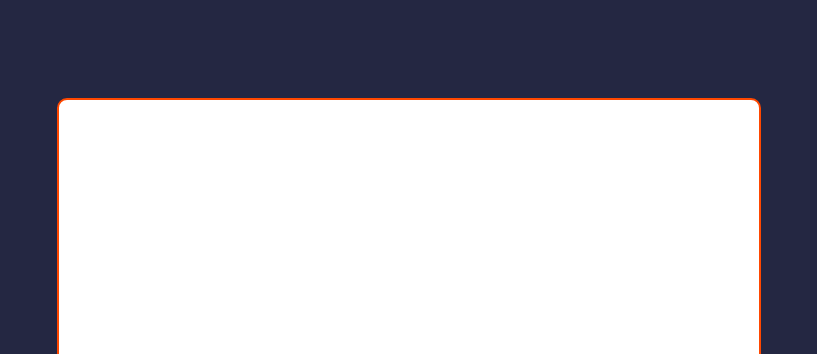
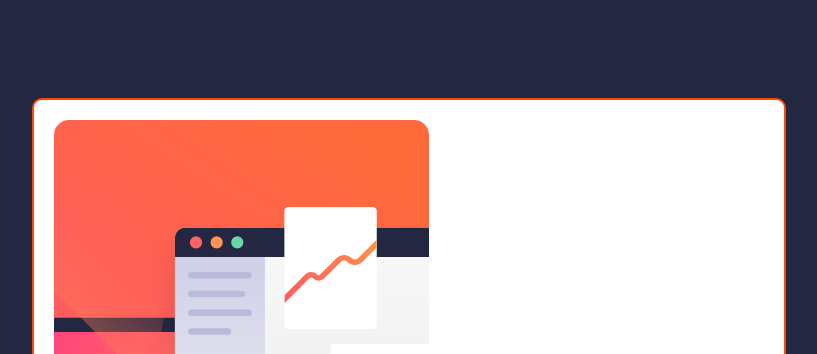
Before and after one commit to dineshsutihar/NewsletterSignUpForm, a plain HTML site: page index.html in a window 1280 px wide. Shown: the top 354 px of the page, without its empty margins (231-1048 px from the left). Drawn offline with Linux system fonts and the light colour scheme.

Commit message:
Update style.css with responsive design changes

```diff
--- a/style.css
+++ b/style.css
@@ -129,9 +129,9 @@ footer {
   .mobile_img {
     display: none;
   }
-  .desktop_img {
+  /* .desktop_img {
     display: none;
-  }
+  } */
   .container {
     background-color: hsl(234, 29%, 20%);
     width: 100vw;
@@ -139,7 +139,7 @@ footer {
   }
   .screen1 {
     background-color: hsl(0, 0%, 100%);
-    width: 700px;
+    width: 750px;
     height: 600px;
     border: 2px solid hsl(17, 100%, 50%);
     border-radius: 10px;
@@ -149,7 +149,11 @@ footer {
     position: relative; /* Add this line */
   }
   .hero-img {
+    width: 100%;
+  }
+  .hero-img img {
     width: 50%;
-    height: 40%;
+    border-radius: 10px;
+    margin: 20px;
   }
 }
```
